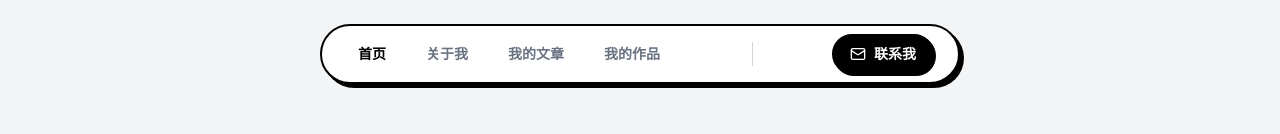
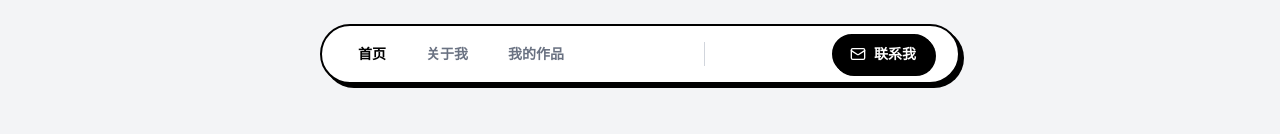
Before and after one commit to LEEO151515/simons-vibe-space, a React (Vite) app: page / in a window 1280 px wide. Shown: the top 134 px of the page. Built offline with nearby package versions, Linux system fonts and the light colour scheme.

Commit message:
Remove articles page from navigation

```diff
--- a/src/constants.ts
+++ b/src/constants.ts
@@ -3,7 +3,6 @@ import { Home, User, FileText, Layout, Mail } from 'lucide-react';
 export const NAV_ITEMS = [
   { id: 'home', label: '首页', icon: Home },
   { id: 'about', label: '关于我', icon: User },
-  { id: 'articles', label: '我的文章', icon: FileText },
   { id: 'works', label: '我的作品', icon: Layout },
 ];
 
```
